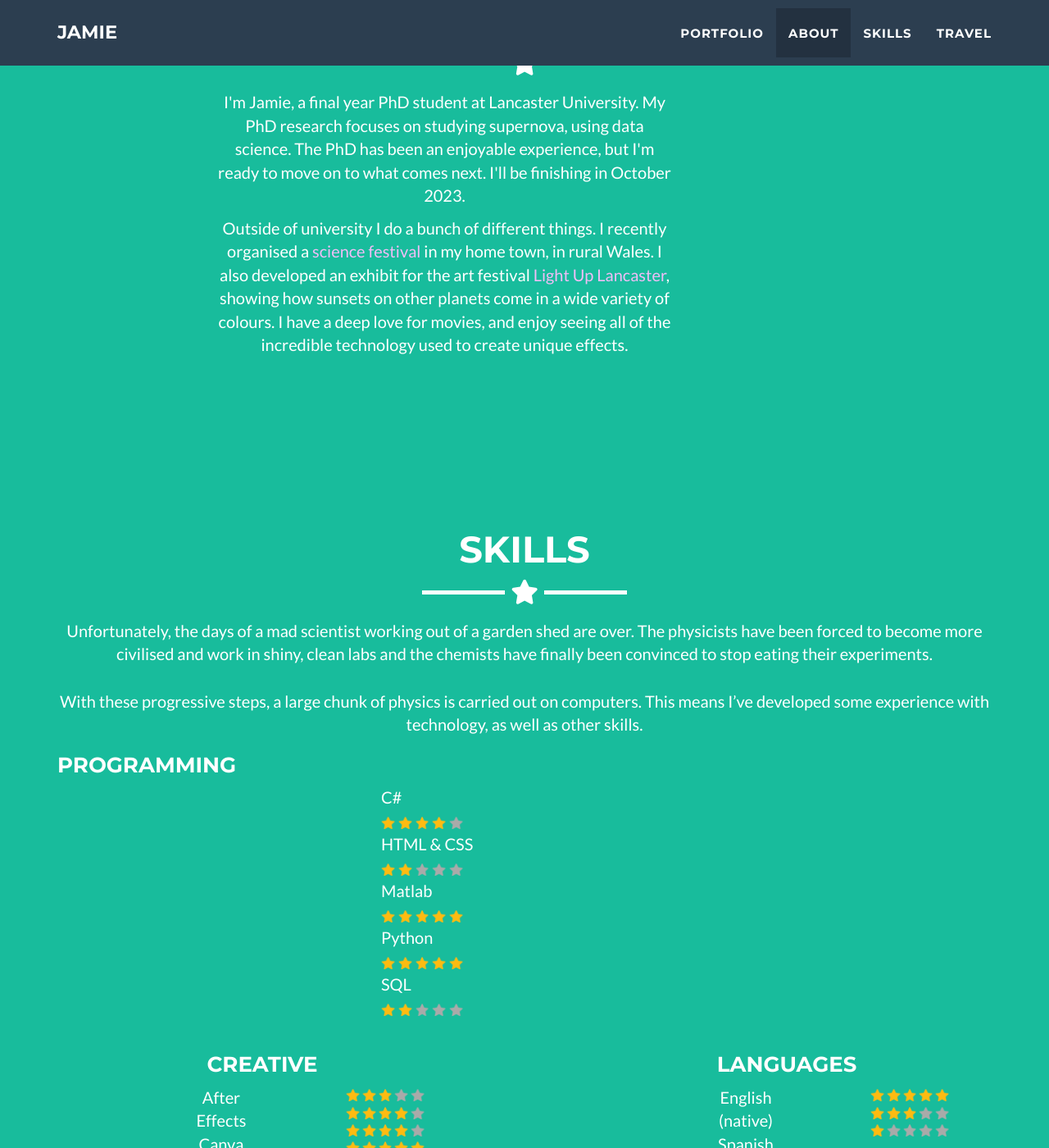
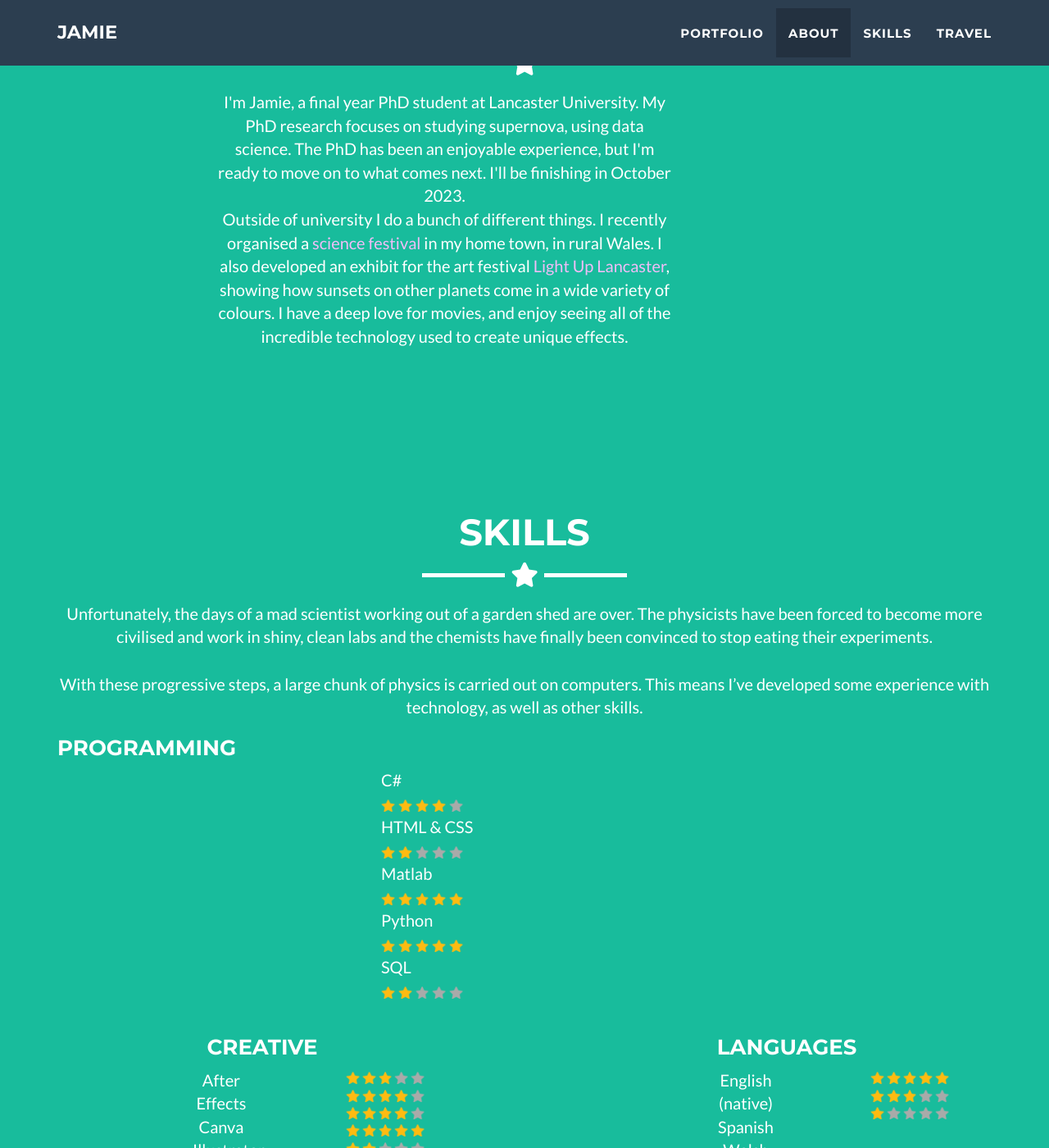
Before and after one commit to jamiedumayne/jamiedumayne.github.io, a Jekyll site: the page built from _posts/2014-07-18-project-1.markdown, in a window 1280 px wide and 1400 px high, scrolled down 1771 px. Shown: the whole window at 82% size. Built offline with Jekyll 4.4.1, drawn with Linux system fonts in a browser that asks for light colours.

Commit message:
Update main.css

```diff
--- a/_includes/css/main.css
+++ b/_includes/css/main.css
@@ -495,6 +495,12 @@ footer .footer-below {
     color: #f0bdf7;
 }
 
+p
+{
+    margin:0;
+    padding:0;
+}
+
 #skills p
 {
     margin:0;
```
